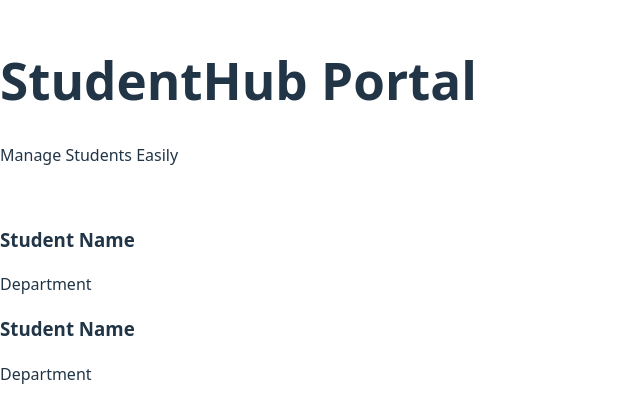
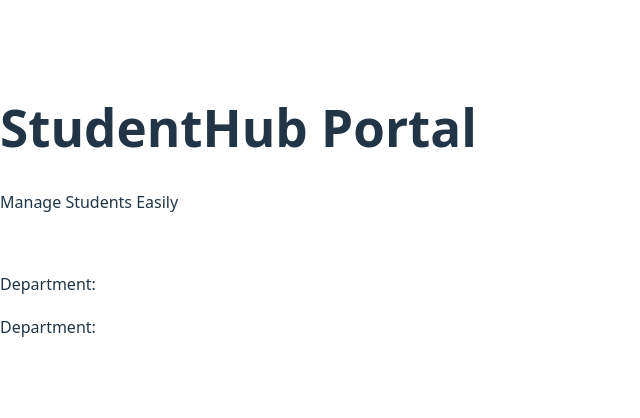
Before and after one commit to maayamohan/StudentHub-Portal, a React (Vite) app: page / in a window 1280 px wide. Shown: the part 190-608 px from the top of the page, without its empty margins (0-640 px from the left). Built offline with nearby package versions, Linux system fonts and the light colour scheme.

Commit message:
feat: Add props to studentcard

```diff
--- a/src/components/StudentCard.jsx
+++ b/src/components/StudentCard.jsx
@@ -1,8 +1,8 @@
-export default function StudentCard () {
+export default function StudentCard ({ name, dept }) {
     return (
         <div className="card">
-            <h3>Student Name</h3>
-            <p>Department</p>
+            <h3>{name}</h3>
+            <p>Department: {dept}</p>
         </div>
     )
 }
```
